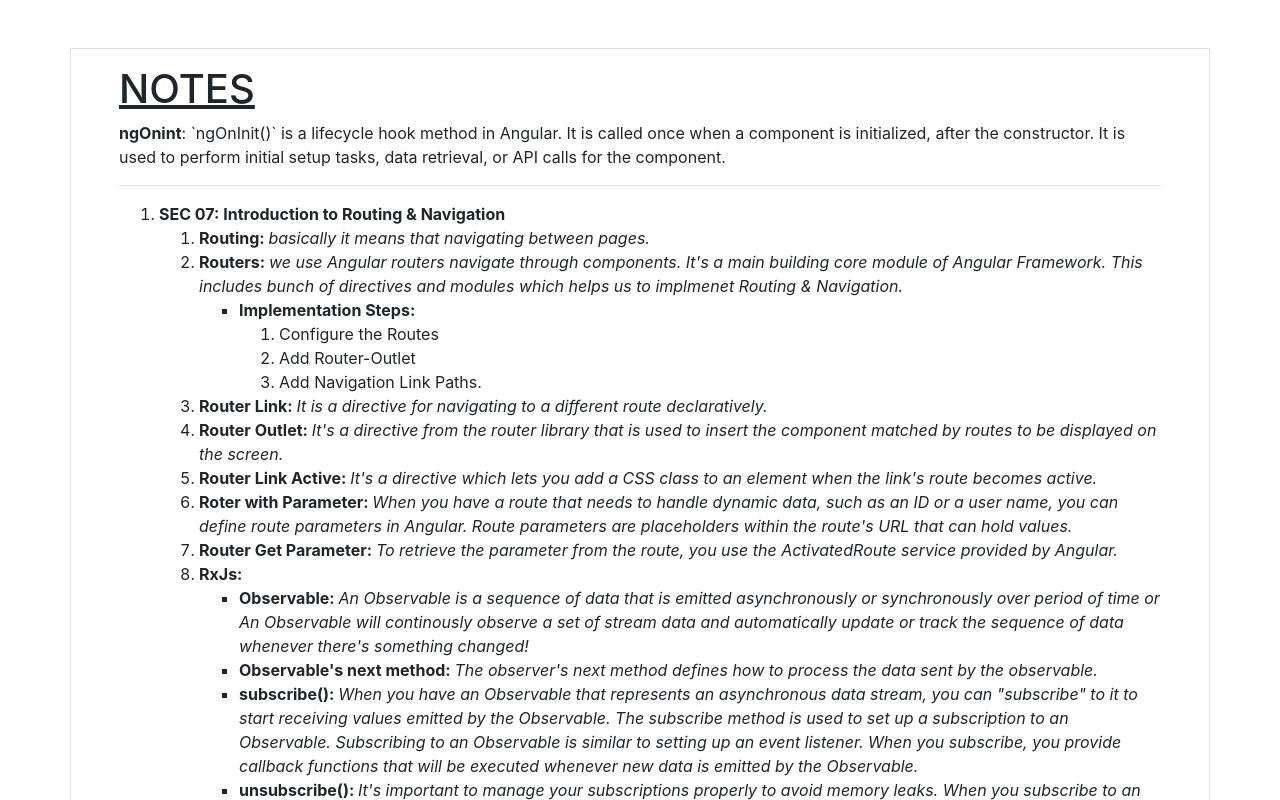
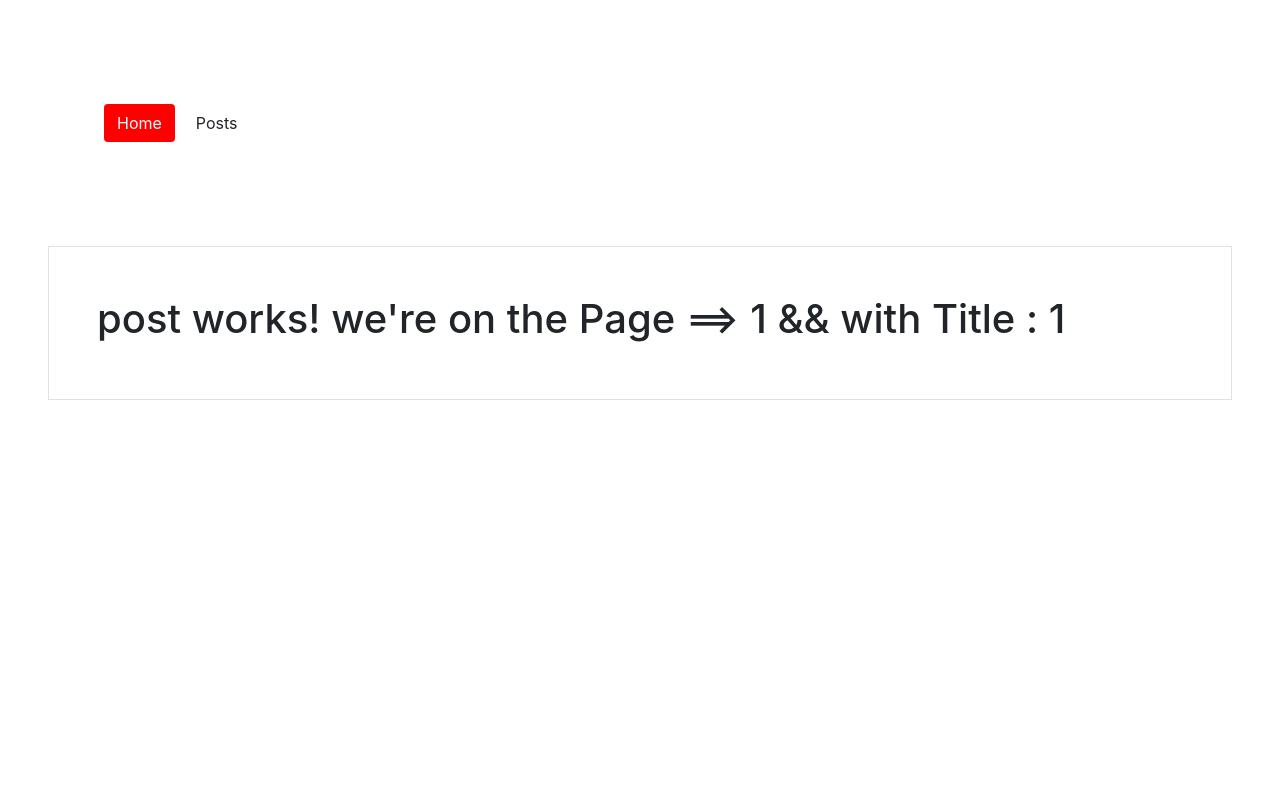
Before and after one commit to ChanderParkash179/AngularJourney, an Angular app: page /post/1/1 in a window 1280 px wide. Before the commit this address led to /. Shown: the top 800 px of the page. Built offline with nearby package versions, Linux system fonts and the light colour scheme.

Commit message:
multiple router parameters

```diff
--- a/src/app/app-routing.module.ts
+++ b/src/app/app-routing.module.ts
@@ -6,7 +6,7 @@ import { PostComponent } from './components/sections/routing-navigation/post/pos
 
 const routes: Routes = [
   { path: 'posts', component: PostListComponent },
-  { path: 'post/:id', component: PostComponent },
+  { path: 'post/:id/:title', component: PostComponent },
   { path: '', component: HomeComponent },
 
 ];
--- a/src/app/app.component.html
+++ b/src/app/app.component.html
@@ -12,8 +12,8 @@
 <!-- <app-reactive-forms></app-reactive-forms> -->
 <!-- <app-custom-validation></app-custom-validation> -->
 <!-- <app-post-list></app-post-list> -->
-<!-- <app-home></app-home> -->
+<app-home></app-home>
 <!-- <app-observables></app-observables> -->
 
 <!-- NOTES -->
-<app-notes></app-notes>
+<!-- <app-notes></app-notes> -->
--- a/src/app/components/sections/routing-navigation/home/home.component.html
+++ b/src/app/components/sections/routing-navigation/home/home.component.html
@@ -1,5 +1,6 @@
 <!-- OLD CONTENT -->
-<div class="my-5 mx-5 py-5 px-5">
-  <button class="btn" routerLink="/" routerLinkActive="active">Home</button>
+<div class="m-5 p-5">
+  <button class="btn m-2" routerLink="/" routerLinkActive="active">Home</button>
   <button class="btn" routerLink="/posts" routerLinkActive="active">Posts</button>
 </div>
+<router-outlet></router-outlet>
--- a/src/app/components/sections/routing-navigation/post-list/post-list.component.html
+++ b/src/app/components/sections/routing-navigation/post-list/post-list.component.html
@@ -8,7 +8,7 @@
 <div class="border px-5 py-5 mx-5 my-5">
   <div *ngFor="let post of posts; let index = index">
     <h1>{{ post.title }}</h1>
-    <button class="btn btn-primary" [routerLink]="['/post', index+1]">View Content</button>
+    <button class="btn btn-primary" [routerLink]="['/post', index+1, post.title]">View Content</button>
     <hr>
   </div>
 </div>
--- a/src/app/components/sections/routing-navigation/post/post.component.html
+++ b/src/app/components/sections/routing-navigation/post/post.component.html
@@ -1,3 +1,3 @@
-<div class="border px-5 py-5 mx-5 my-5">
-  <h1>post works! we're on the Page ==> {{ id }}</h1>
+<div class="border p-5 m-5">
+  <h1>post works! we're on the Page ==> {{ id }} && with Title : {{ title }}</h1>
 </div>
--- a/src/app/components/sections/routing-navigation/post/post.component.ts
+++ b/src/app/components/sections/routing-navigation/post/post.component.ts
@@ -11,9 +11,11 @@ export class PostComponent implements OnInit {
   constructor(private _activatedRoute: ActivatedRoute) { }
 
   id: any;
+  title: any;
   ngOnInit(): void {
     this._activatedRoute.paramMap.subscribe(value => {
       this.id = value.get('id');
+      this.title = value.get('title');
     });
   }
 
```
